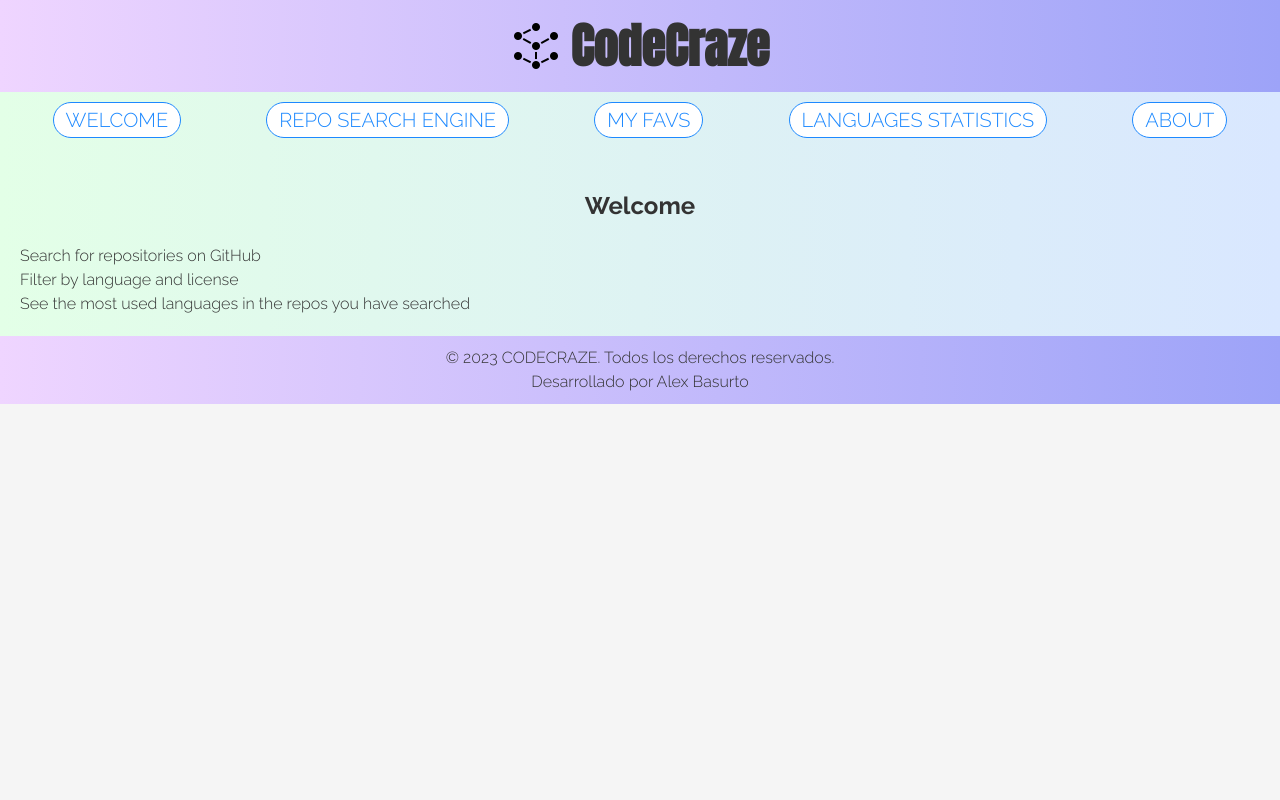
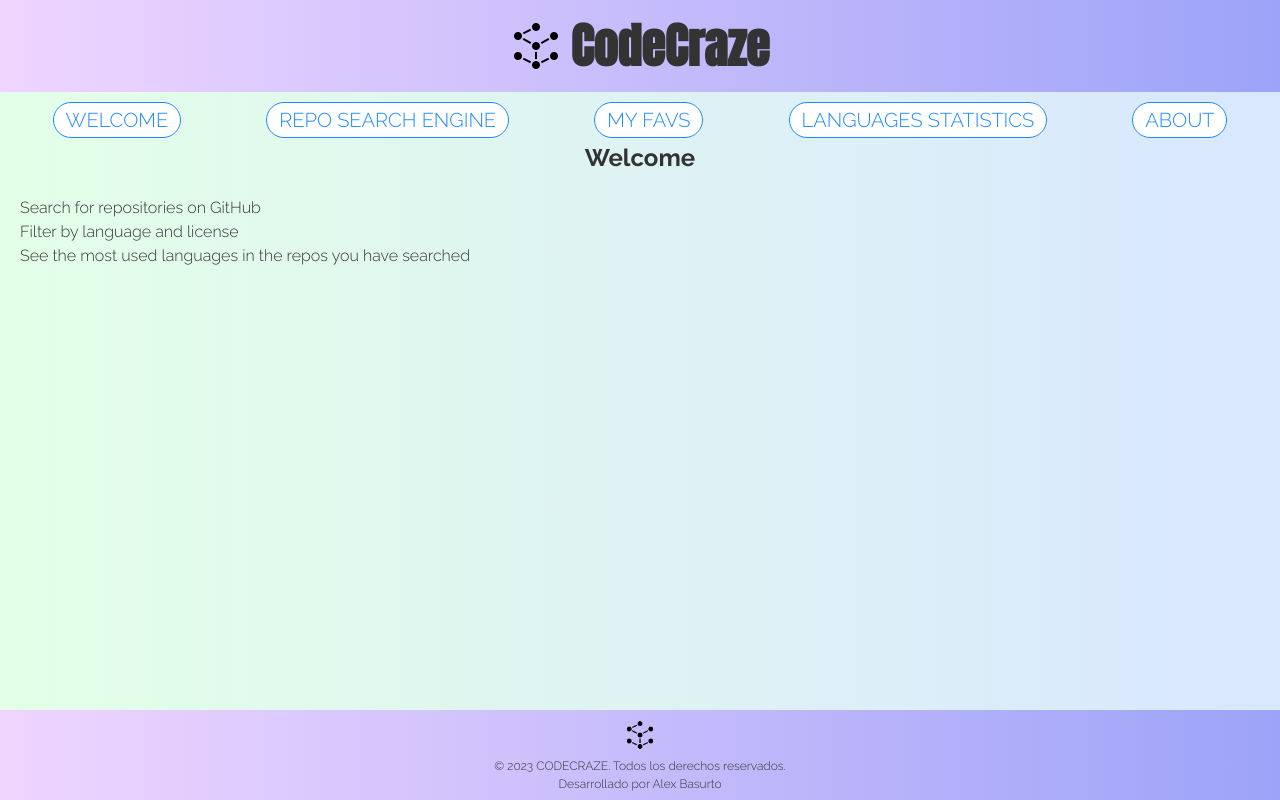
Before and after one commit to alexBasurto/codecraze, a React (Vite) app: page / in a window 1280 px wide. Built offline with nearby package versions, Linux system fonts and the light colour scheme.

Commit message:
Más estilos. Altura automática de main, estilos footer, etc.

```diff
--- a/src/App.css
+++ b/src/App.css
@@ -11,6 +11,10 @@ body {
   font-weight: 300;
   line-height: 1.5;
   color: #333;
+}
+
+header {
+  height: 100px;
 }
 
 h1 {
@@ -81,6 +85,7 @@ main {
   padding: 10px; /* Espaciado interno */
   background: linear-gradient(90deg, #e3ffe7 0%, #d9e7ff 100%);
   padding: 20px;
+  min-height: calc(100vh - 190px);
 }
 
 label {
@@ -205,10 +210,22 @@ h2 {
   margin-left: 10px;
 }
 
-
 /*footer*/
 footer {
   background: linear-gradient(90deg, #efd5ff 0%, #9da3f8 100%);
   padding: 10px; /* Espaciado interno */
   text-align: center; /* Alineación horizontal */
+  height: 90px;
 }
+
+#logo-footer {
+  width: 30px;
+  margin: 0;
+}
+
+footer p {
+  margin: 0;
+  padding: 0;
+  font-size: 12px;
+  color: #333;
+}
--- a/src/components/FooterComponent.jsx
+++ b/src/components/FooterComponent.jsx
@@ -4,6 +4,7 @@ const Footer = () => {
   return (
     <footer>
       <div className="footer-content">
+        <img id='logo-footer' src="/assets/codecrazeIcon.png" alt="Logo Codecraze" />
         <p>&copy; 2023 CODECRAZE. Todos los derechos reservados.</p>
         <p>Desarrollado por Alex Basurto</p>
       </div>
--- a/src/components/charts/Chart1.jsx
+++ b/src/components/charts/Chart1.jsx
@@ -51,6 +51,8 @@ const Chart1 = () => {
         }];
         const layout = {
             title: 'Most Used Languages',
+            paper_bgcolor:'rgba(0,0,0,0)',
+            plot_bgcolor: 'rgba(0,0,0,0)',
             xaxis: {
                 title: 'Language',
                 tickangle: -45,
--- a/src/components/charts/Chart2.jsx
+++ b/src/components/charts/Chart2.jsx
@@ -75,6 +75,8 @@ const Chart2 = () => {
     const layout = {
         barmode: "stack",
         title: "Stacked Bar Chart | Stars & Forks",
+        paper_bgcolor:'rgba(0,0,0,0)',
+        plot_bgcolor: 'rgba(0,0,0,0)',
         xaxis: {
             title: "Repsitories",
             showgrid: true,
```
